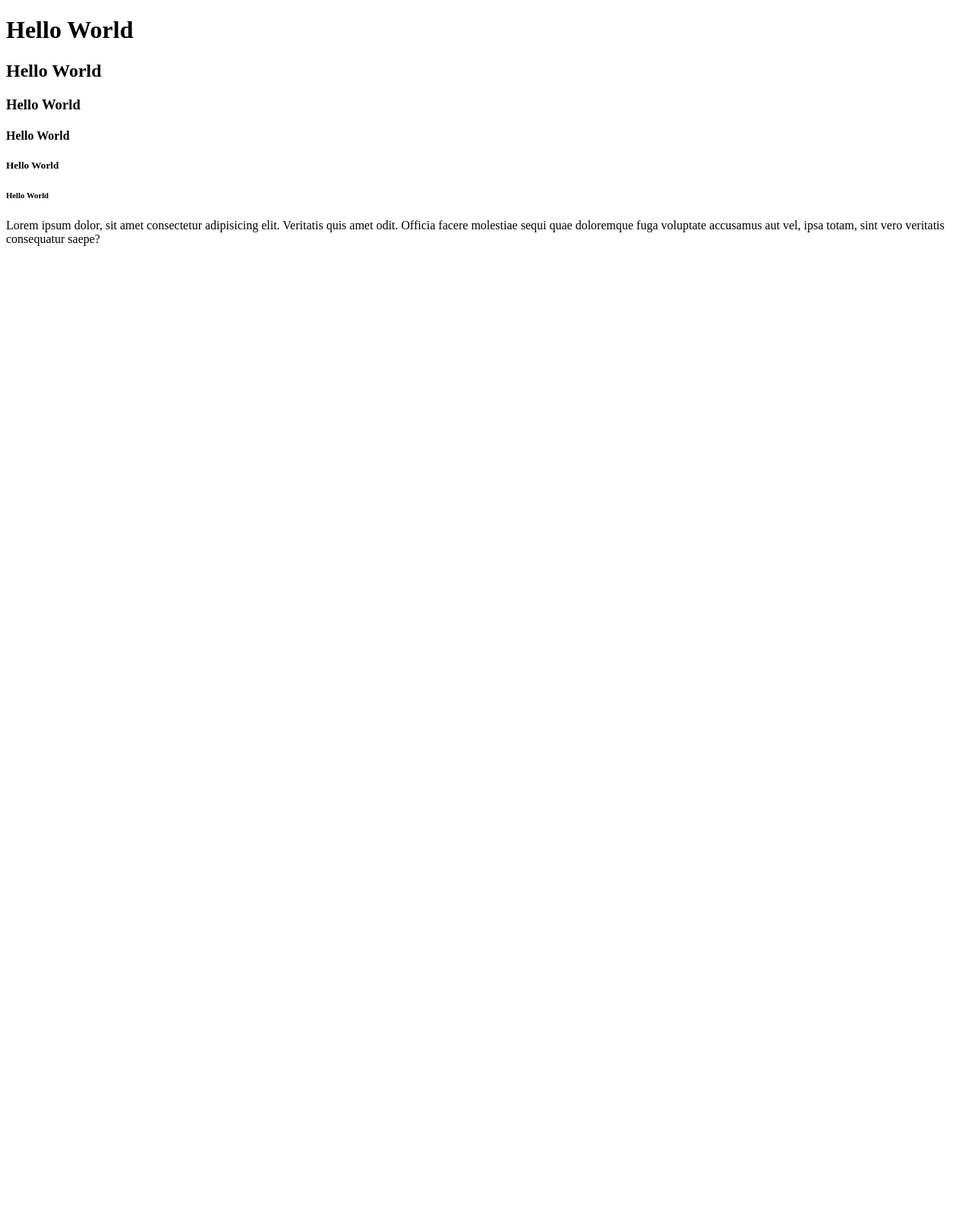
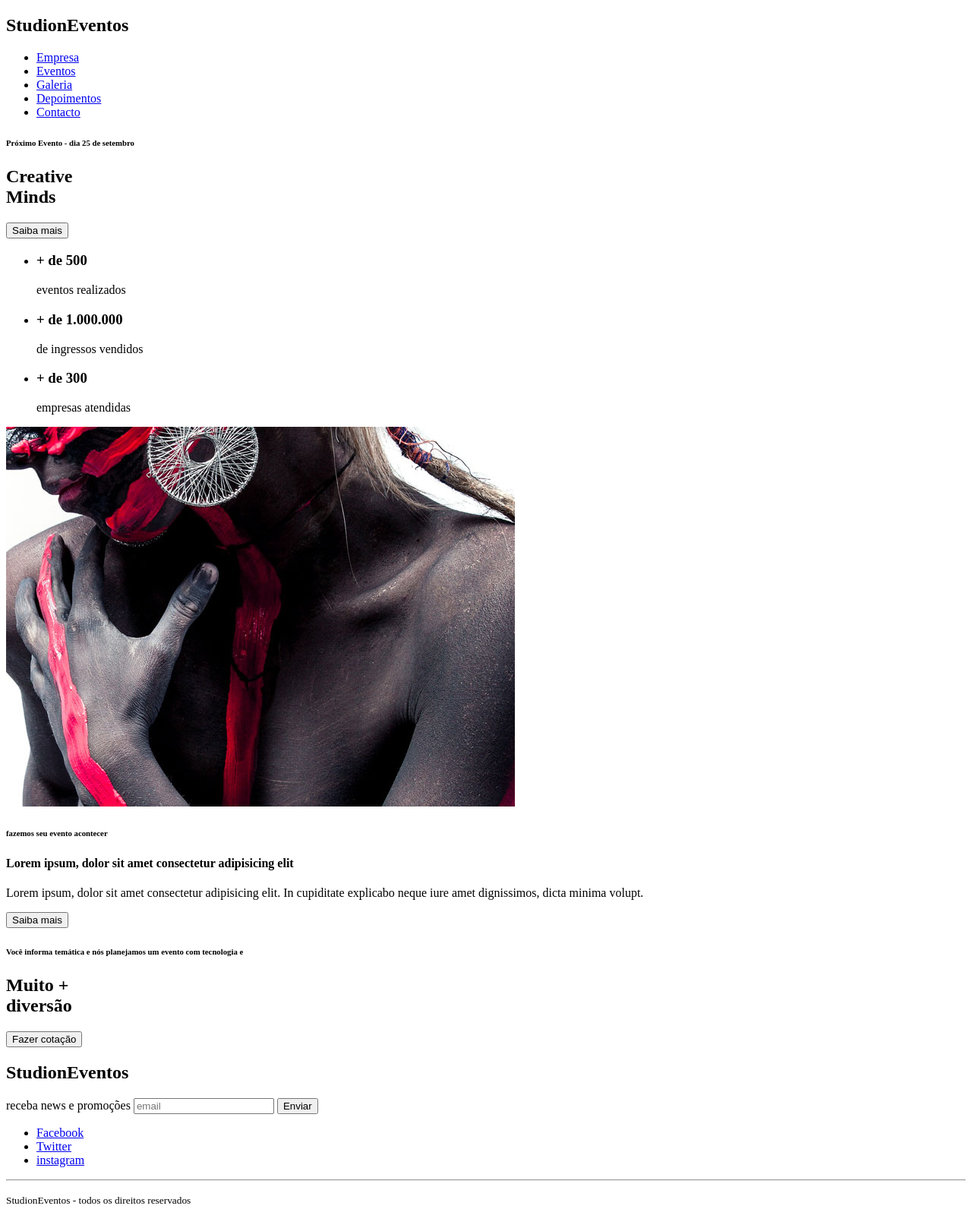
Before and after one commit to adriamoreno/studion, a website: page src/index.html in a window 1280 px wide. Shown: the whole page at 76% size. Before the commit the page ends 800 px from the top, so only its background shows below. Drawn offline with Linux system fonts and the light colour scheme.

Commit message:
feat(html): created html structure for the main page

```diff
--- a/src/index.html
+++ b/src/index.html
@@ -1,5 +1,6 @@
 <!DOCTYPE html>
 <html lang="pt-BR">
+
     <head>
         <meta charset="UTF-8">
         <meta name="viewport" content="width=device-width, initial-scale=1.0">
@@ -7,12 +8,94 @@
     </head>
 
     <body>
-        <h1> Hello World </h1>
-        <h2> Hello World </h2>
-        <h3> Hello World </h3>
-        <h4> Hello World </h4>
-        <h5> Hello World </h5>
-        <h6> Hello World </h6>
-        <P>Lorem ipsum dolor, sit amet consectetur adipisicing elit. Veritatis quis amet odit. Officia facere molestiae sequi quae doloremque fuga voluptate accusamus aut vel, ipsa totam, sint vero veritatis consequatur saepe?</P>
+        <nav>
+            <h1>Studi<span>on</span><span>Eventos</span></h1>
+            <ul>
+                <li>
+                    <a href="#Empresa">
+                        Empresa
+                    </a>
+                </li>
+                <li>
+                    <a href="#Eventos">
+                        Eventos
+                    </a>
+                </li>
+                <li>
+                    <a href="#Galeria">
+                        Galeria
+                    </a>
+                </li>
+                <li>
+                    <a href="#Depoiments">
+                        Depoimentos
+                    </a>
+                </li>
+                <li>
+                    <a href="#Contacto">
+                        Contacto
+                    </a>
+                </li>
+            </ul>
+        </nav>
+        <header>
+            <div id="slider">
+                <div class="slide">
+                    <h6> <span>Próximo Evento</span> - dia 25 de setembro</h6>
+                    <h2><span>Creative</span> <br />Minds</h2>
+                    <button>Saiba mais</button>
+                </div>
+            </div> <!--end slider-->
+        </header>
+
+        <main>
+            <section>
+                <ul>
+                    <li><h3>+ de 500</h3> eventos realizados</li>
+                    <li><h3>+ de 1.000.000</h3> de ingressos vendidos</li>
+                    <li><h3>+ de 300</h3>empresas atendidas</li>
+                </ul>
+            </section>
+
+            <section>
+                <div>
+                    <img src="images/institutional.jpg" title="institucional"/>
+                    <h6>fazemos seu evento acontecer</h6>
+                    <h4>Lorem ipsum, dolor sit amet consectetur adipisicing elit</h4>
+                    <p>Lorem ipsum, dolor sit amet consectetur adipisicing elit. In cupiditate explicabo neque iure amet dignissimos, dicta minima volupt. <br/>
+                    </p>
+                    <button>Saiba mais</button>
+                </div>
+            </section>
+
+            <section>
+                <div>
+                    <h6>Você informa  temática e nós planejamos um evento com tecnologia e</h6>
+                    <h2><span>Muito +</span> <br />diversão</h2>
+                    <button>Fazer cotação</button>
+                </div>
+            </section>
+
+        </main>
+
+        <footer>
+        <div>
+                <h2>Studi<span>on</span><span>Eventos</span></h2>
+                <form>
+                    <label>receba news e promoções</label>
+                    <input type="email" placeholder="email"/>
+                    <button type="submit">Enviar </button>
+                </form>
+                <ul>
+                    <li><a href="https://www.facebook.com" target="_blank"> Facebook</a></li>
+                    <li><a href="https://www.twitter.com" target="_blank"> Twitter</a></li>
+                    <li><a href="https://www.instagram.com" target="_blank"> instagram</a></li>
+                </ul>
+            </div>
+            <hr />
+            <p>
+                <small>Studi<span>on</span><span>Eventos</span> - todos os direitos reservados </small>
+            </p>
+        </footer>
     </body>
 </html>
```
